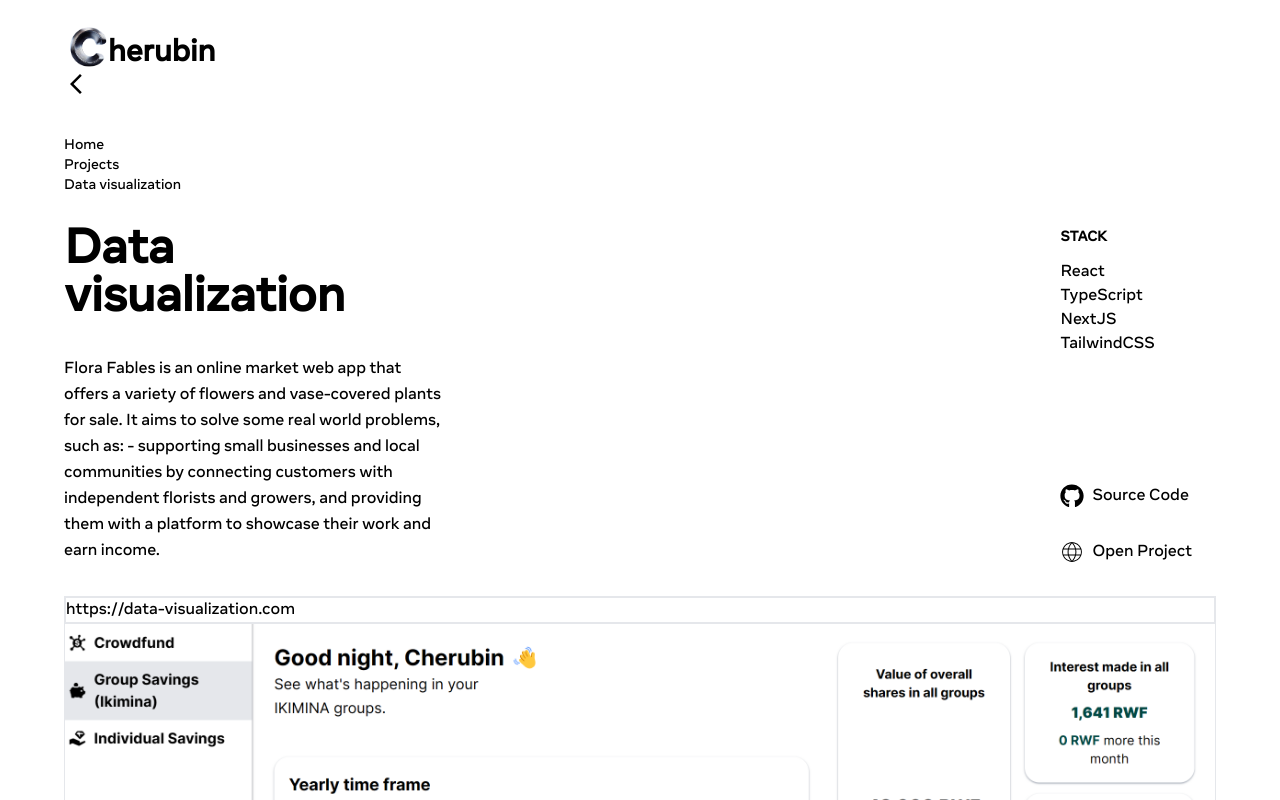
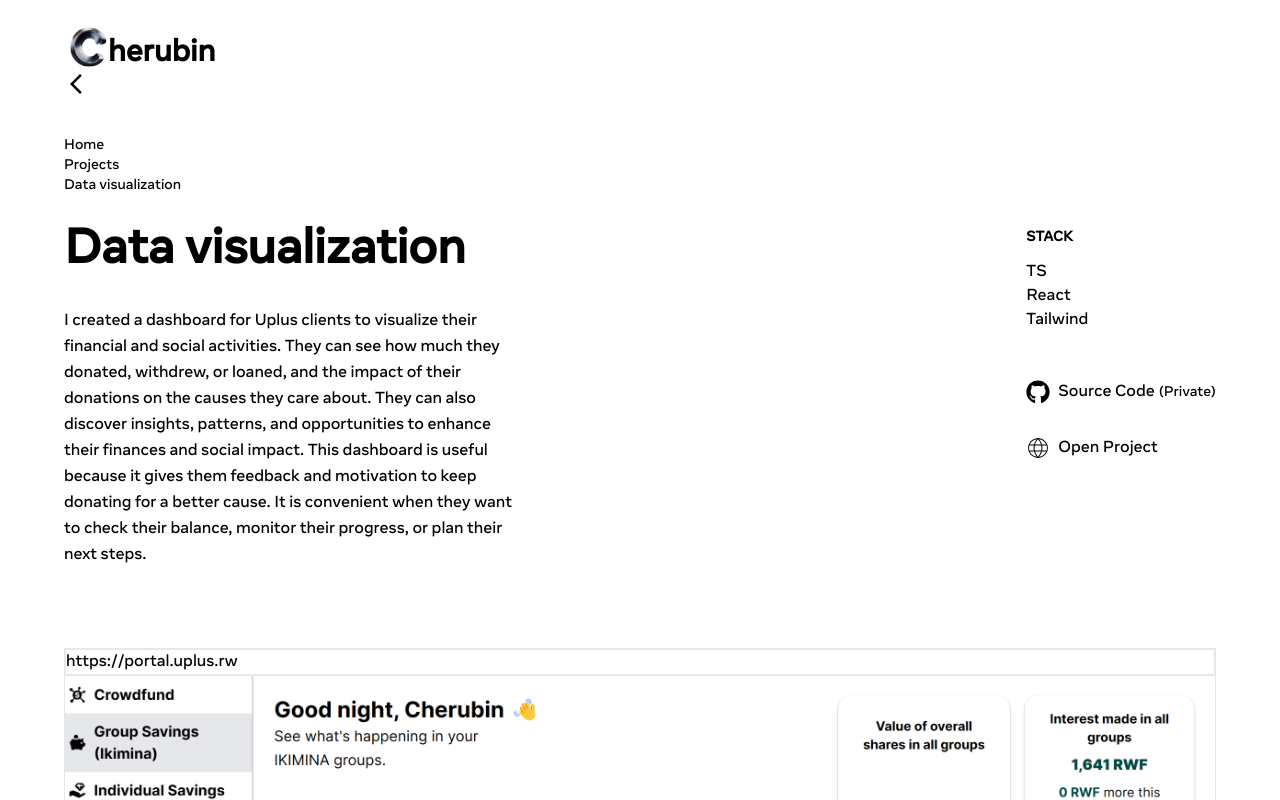
Before and after one commit to Cherubln/cherubln.github.io, a React (Vite) app: page /projects/data-visualization in a window 1280 px wide. Shown: the top 800 px of the page. Built offline with nearby package versions, Linux system fonts and the light colour scheme.

Commit message:
update project page data

```diff
--- a/src/components/ProjectComponent.tsx
+++ b/src/components/ProjectComponent.tsx
@@ -8,7 +8,7 @@ const Project = ({ project }: { project: ProjectType }) => {
     <div className="card card-compact rounded-lg  max-w-sm h-80 bg-base-300 shadow-xl group cursor-pointer overflow-hidden">
       <figure>
         <img
-          src={project.image}
+          src={project.thumbnail}
           alt={project.name}
           className="group-hover:scale-105 transition-all duration-300 w-full h-full object-cover bg-neutral-content"
         />
--- a/src/constants/project-set.ts
+++ b/src/constants/project-set.ts
@@ -1,54 +1,91 @@
 import { ProjectType } from "../types/ProjectType";
-import floraFables from "../assets/flora-fables.png";
-import dialogue from "../assets/dialog.png";
-import uplus from "../assets/uplus-web.png";
-import helpCenter from "../assets/helpcenter.png";
-import clientPortal from "../assets/client-data.png";
-import gameHub from "../assets/game-hub.png";
-import selfCare from "../assets/self-care.png";
+import floraFablesThumbnail from "../assets/flora-fables.png";
+import dialogueThumbnail from "../assets/dialog.png";
+import uplusThumbnail from "../assets/uplus-web.png";
+import helpCenterThumbnail from "../assets/helpcenter.png";
+import clientPortalThumbnail from "../assets/client-data.png";
+import gameHubThumbnail from "../assets/game-hub.png";
+import selfCareThumbnail from "../assets/self-care.png";
 
 const projectSet: ProjectType[] = [
   {
+    category: "web",
     name: "Flora Fables",
-    category: "web",
-    image: floraFables,
+    description:
+      "Flora Fables is an online market web app that offers a variety of flowers and vase-covered plants for sale. It aims to solve some real world problems, such as: - supporting small businesses and local communities by connecting customers with independent florists and growers, and providing them with a platform to showcase their work and earn income.",
+    screenshots: "",
     slug: "flora-fables",
+    sourceCode: "https://github.com/Cherubln/flora-fables",
+    stack: ["React", "TS", "Next", "Tailwind"],
+    thumbnail: floraFablesThumbnail,
   },
   {
+    category: "web",
+    description:
+      "This is a help center for Uplus company. It aims to improve customer satisfaction, loyalty and retention, as well as reduce customer service costs and increase efficiency. Customers can use it to find answers, solutions and resources for their questions, problems or feedback. They can also learn how to use the products or services better with tutorials, tips and best practices.",
     name: "Help Center",
-    category: "web",
-    image: helpCenter,
+    screenshots: "",
     slug: "help-center",
+    stack: ["TS", "React", "Tailwind"],
+    thumbnail: helpCenterThumbnail,
+    website: "https://uplus.rw/help-center",
   },
   {
+    category: "mobile",
+    description:
+      "Self-care is an app that connects patients and doctors easily. Patients can find, chat, and book doctors from various departments. This app saves time and money, reduces health care load, and improves care quality. Self-care is for anyone who needs medical help, especially those in remote, busy, or limited situations. Self-care promotes health awareness, prevention, and wellness in society.",
     name: "Self-Care",
-    category: "mobile",
-    image: selfCare,
+    screenshots: "",
     slug: "self-care",
+    sourceCode: "https://github.com/Cherubln/self-care",
+    stack: ["TS", "React", "Expo", "RN"],
+    thumbnail: selfCareThumbnail,
   },
   {
+    category: "web",
+    description:
+      "Game Portal is a useful tool for gamers who want to find and explore different games. It allows users to filter games by supported device (such as PC, console, mobile, etc.) or by genres (such as sports, adventure, puzzle, etc.). Users can also search for a specific game by typing its name or keywords in the search bar. The app supports color mode switch, which means users can choose between light and dark themes according to their preference.",
     name: "Game Portal",
-    category: "web",
-    image: gameHub,
+    screenshots: "",
     slug: "game-portal",
+    sourceCode: "https://github.com/Cherubln/game-portal",
+    stack: ["TS", "React", "ChakraUI"],
+    thumbnail: gameHubThumbnail,
+    website: "https://cherubln.github.io/game-portal",
   },
   {
+    category: "web",
+    description:
+      "I created a dashboard for Uplus clients to visualize their financial and social activities. They can see how much they donated, withdrew, or loaned, and the impact of their donations on the causes they care about. They can also discover insights, patterns, and opportunities to enhance their finances and social impact. This dashboard is useful because it gives them feedback and motivation to keep donating for a better cause. It is convenient when they want to check their balance, monitor their progress, or plan their next steps.",
     name: "Data visualization",
-    category: "web",
-    image: clientPortal,
+    screenshots: "",
     slug: "data-visualization",
+    stack: ["TS", "React", "Tailwind"],
+    thumbnail: clientPortalThumbnail,
+    website: "https://portal.uplus.rw",
   },
   {
+    category: "web",
+    description:
+      "Uplus is a company that offers innovative and convenient products for various needs. Their website showcases their products, how to access them, their mission and goals, and how people can benefit from using them. The website is designed to be user-friendly, informative, and engaging. It invites visitors to explore the products, learn more about the company, and contact them for any inquiries or feedback.",
     name: "Uplus Website",
-    category: "web",
-    image: uplus,
+    screenshots: "",
     slug: "uplus-website",
+    stack: ["JS", "React", "Tailwind"],
+    thumbnail: uplusThumbnail,
+    website: "https://uplus.rw",
   },
   {
+    category: "web",
+    description:
+      "Dialogue is a chat app platform that lets users chat with each other in real time. Users can create or access their account and start conversations with others. Dialogue is helpful for anyone who wants to keep in touch with their contacts, whether they are friends, family, coworkers, or anyone else. It is convenient when users need to send messages fast and smoothly, without any delays or interruptions. Dialogue is a simple and effective solution for online communication.",
     name: "Dialogue",
-    category: "web",
-    image: dialogue,
+    screenshots: "",
     slug: "dialogue",
+    sourceCode: "https://github.com/Cherubln/dialogue",
+    stack: ["TS", "React", "DaisyUI"],
+    thumbnail: dialogueThumbnail,
+    website: "https://dialogue-app-production.up.railway.app/",
   },
 ];
 
--- a/src/pages/Home.tsx
+++ b/src/pages/Home.tsx
@@ -21,7 +21,7 @@ const Home = () => {
           Hi there,
           <br /> I&apos;m Cherubin
           <br />
-          <span className="relative after:block after:left-0 after:-bottom-1 after:-top-1 after:absolute after:bg-base-100 after:right-0 after:animate-progress before:block before:left-0 before:h-full before:top-0 before:absolute before:bg-base-content before:w-0.5  before:z-10 before:animate-[fade_.48s_linear_infinite_alternate,progress_3s_steps(30)_3s_forwards] ">
+          <span className="relative after:block after:left-0 after:-bottom-1 after:-top-1 after:absolute after:bg-base-100 after:right-0 after:animate-progress before:block before:left-0 before:h-full before:top-0 before:absolute before:bg-base-content before:w-0.5  before:z-10 before:animate-[fade_.48s_linear_infinite_alternate,progress_3s_steps(30)_2s_forwards] ">
             Software
             <span className="text-transparent bg-clip-text bg-gradient-to-r from-primary via-secondary to-accent ml-2">
               Developer.
--- a/src/pages/Projects/SingleProject.tsx
+++ b/src/pages/Projects/SingleProject.tsx
@@ -52,58 +52,76 @@ const SingleProject = () => {
           </div>
           <div className="my-8 flex flex-col md:flex-row gap-8 justify-between">
             <div>
-              <h2 className="max-w-sm text-3xl md:text-5xl font-semibold mb-8">
+              <h2 className="max-w-md text-3xl md:text-5xl font-semibold mb-8">
                 {project?.name}
               </h2>
-              <p className="max-w-sm leading-relaxed">
-                Flora Fables is an online market web app that offers a variety
-                of flowers and vase-covered plants for sale. It aims to solve
-                some real world problems, such as: - supporting small businesses
-                and local communities by connecting customers with independent
-                florists and growers, and providing them with a platform to
-                showcase their work and earn income.
-              </p>
+              <p className="max-w-md leading-relaxed">{project?.description}</p>
             </div>
-            <div className="flex md:flex-col gap-12 justify-between">
+            <div className="justify-self-end flex sm:flex-row md:flex-col flex-col gap-12 sm:justify-between md:justify-normal">
               <div>
                 <h3 className="text-sm font-semibold mb-3 uppercase">Stack</h3>
                 <ul className="steps steps-vertical md:steps-horizontal step-primary">
-                  <li className="step step-primary">React</li>
-                  <li className="step step-primary">TypeScript</li>
-                  <li className="step step-primary">NextJS</li>
-                  <li className="step step-primary">TailwindCSS</li>
+                  {project?.stack.map((tech) => (
+                    <li className="step step-primary capitalize">{tech}</li>
+                  ))}
                 </ul>
               </div>
               <div className="flex flex-col gap-8 self-start">
                 <a
-                  href=""
-                  className="group hover:text-primary  flex gap-2 items-center duration-150"
+                  href={project?.sourceCode}
+                  target="_blank"
+                  className={`${
+                    project?.sourceCode
+                      ? "hover:text-primary"
+                      : "text-neutral-content/20 cursor-not-allowed"
+                  } group flex gap-2 items-center duration-150`}
                 >
                   <FaGithub className="w-6 h-6" />
-                  <span>Source Code</span>
-                  <FaArrowRight className="-translate-x-5 opacity-0 group-hover:opacity-100  group-hover:translate-x-0 transition-all duration-300" />
+                  <span>
+                    Source Code
+                    {!project?.sourceCode && (
+                      <span className="text-sm ml-1">(Private)</span>
+                    )}
+                  </span>
+                  {project?.sourceCode && (
+                    <FaArrowRight className="-translate-x-2 opacity-0 group-hover:opacity-100  group-hover:translate-x-0 transition-all duration-300" />
+                  )}
                 </a>
                 <a
-                  href=""
-                  className="group hover:text-primary flex gap-2 items-center duration-150"
+                  href={project?.website}
+                  target="_blank"
+                  className={`${
+                    project?.website
+                      ? "hover:text-primary"
+                      : "text-neutral-content/20 cursor-not-allowed"
+                  } group flex gap-2 items-center duration-150`}
                 >
                   <CiGlobe className="w-6 h-6" />
-                  <span>Open Project</span>{" "}
-                  <FaArrowRight className="-translate-x-5 opacity-0 group-hover:opacity-100  group-hover:translate-x-0 transition-all duration-300" />
+                  <span>
+                    Open Project
+                    {!project?.website && (
+                      <span className="text-sm ml-1">(WIP)</span>
+                    )}
+                  </span>
+                  {project?.website && (
+                    <FaArrowRight className="-translate-x-2 opacity-0 group-hover:opacity-100  group-hover:translate-x-0 transition-all duration-300" />
+                  )}
                 </a>
               </div>
             </div>
           </div>
         </div>
-        <div className="mockup-browser border border-base-300 bg-neutral">
+        <div className="mockup-browser border border-base-300 bg-neutral my-20">
           <div className="mockup-browser-toolbar">
             <div className="input border border-base-300 bg-neutral">
-              https://{project?.slug}.com
+              {project?.website || "http://localhost:{PORT}"}
             </div>
           </div>
           <div className="flex justify-center  border-t border-base-300 bg-neutral">
             <img
-              src={project?.image}
+              src={
+                project?.screenshots ? project.screenshots : project?.thumbnail
+              }
               alt=""
               className="max-w-full object-contain"
             />
@@ -111,7 +129,7 @@ const SingleProject = () => {
         </div>
         <div className="ml-auto mt-8 mb-16 group hover:cursor-pointer card card-compact w-72 h-32 bg-base-300 shadow-xl image-full">
           <figure className="opacity-0 group-hover:opacity-100 transition-all duration-500">
-            <img src={nextProject.image} alt={nextProject.name} />
+            <img src={nextProject.thumbnail} alt={nextProject.name} />
           </figure>
           <div className="card-body">
             <p>Next project</p>
--- a/tailwind.config.ts
+++ b/tailwind.config.ts
@@ -21,14 +21,14 @@ const config: Config = {
         },
       },
       animation: {
-        progress: "progress 3s steps(30) 3s forwards ",
+        progress: "progress 3s steps(30) 2s forwards ",
         fade: "fade 0.45s linear 2s",
       },
     },
   },
   plugins: [daisyui],
   daisyui: {
-    themes: ["dark"],
+    themes: ["sunset"],
   },
 };
 
```
Also changed, not shown: src/types/ProjectType.ts (+5 -6 lines).
